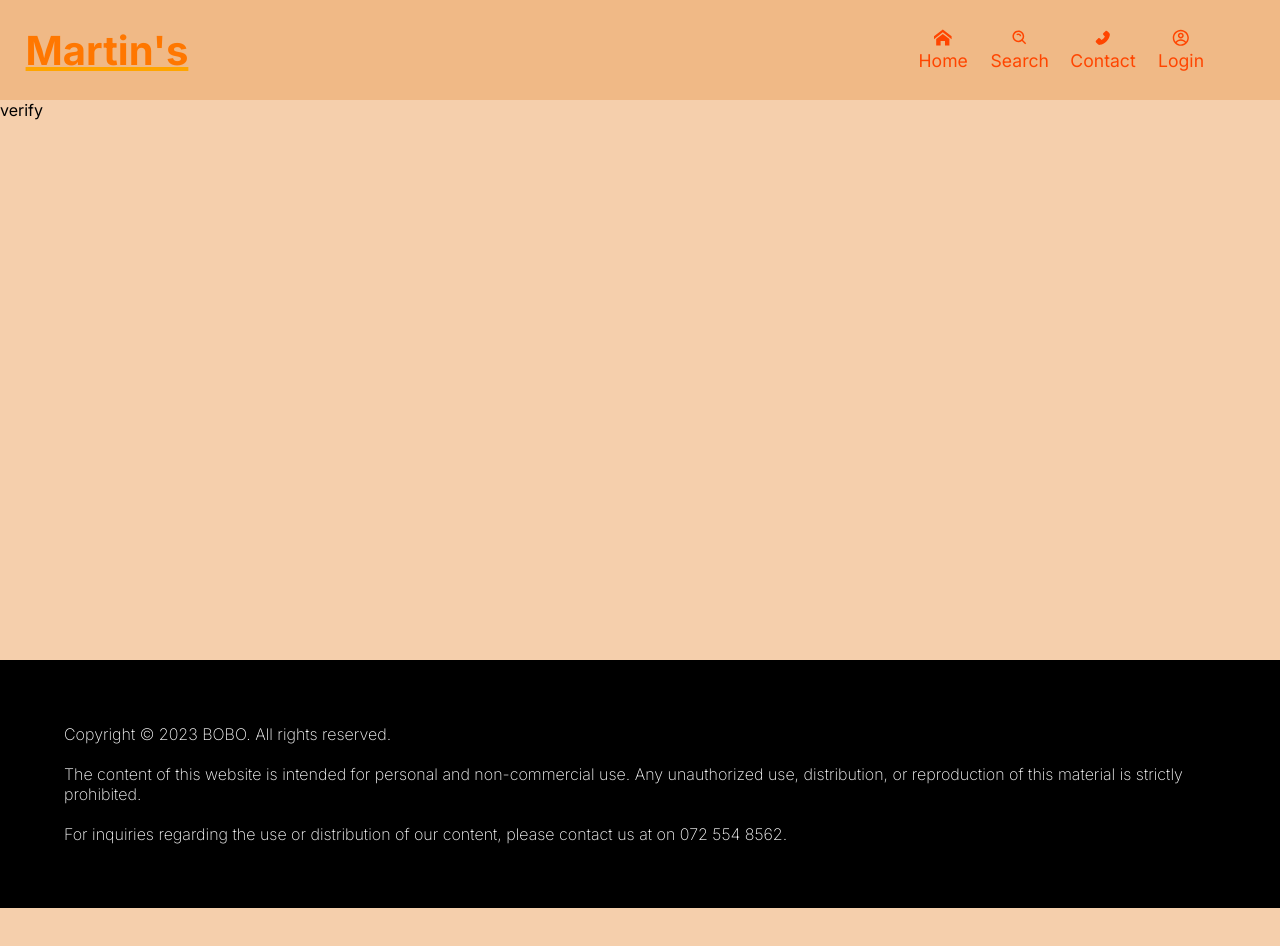
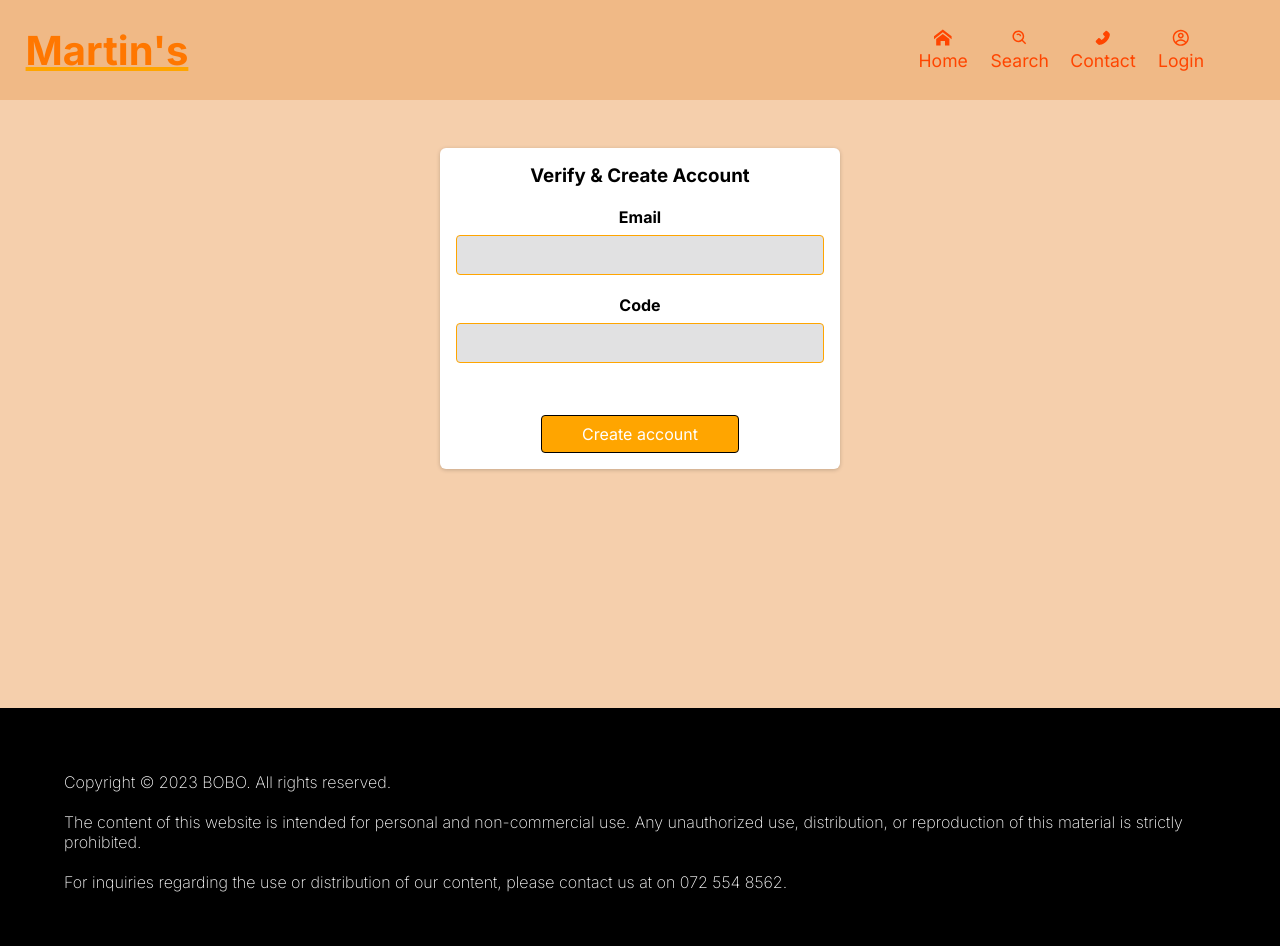
Before and after one commit to NeoDitjoe/Food-shop, a Next.js app: page /auth/verify-email in a window 1280 px wide. Shown: the top 946 px of the page. Before the commit the page ends 908 px from the top, so only its background shows below. Built offline with nearby package versions, Linux system fonts and the light colour scheme; no server answers.

Commit message:
verification form

```diff
--- /dev/null
+++ b/components/auth/email/verification.jsx
@@ -0,0 +1,32 @@
+import classes from '../../../styles/auth-form.module.css'
+
+export default function EmailVerification() {
+  return (
+    <section className={classes.auth}>
+    <h1>{'Verify & Create Account'}</h1>
+    <form onSubmit={null}>
+
+      <div className={classes.control}>
+
+        <br />
+        <label>Email</label>
+        <div >
+          <input type='email' name='email' required />
+        </div>
+
+        <br />
+        <label>Code</label>
+        <div>
+          <input type='code' name='code' required />
+        </div>
+      </div>
+
+      <br />
+
+      <div className={classes.actions}>
+        <button>Create account</button>
+      </div>
+    </form>
+  </section>
+  )
+}
--- a/pages/auth/verify-email/index.jsx
+++ b/pages/auth/verify-email/index.jsx
@@ -1,7 +1,8 @@
+import EmailVerification from '@/components/auth/email/verification'
 import React from 'react'
 
 export default function Verify() {
   return (
-    <div>verify</div>
+    <EmailVerification/>
   )
 }
```
Also changed, not shown: 1 other file (tests, documents, lock files or other folders).
